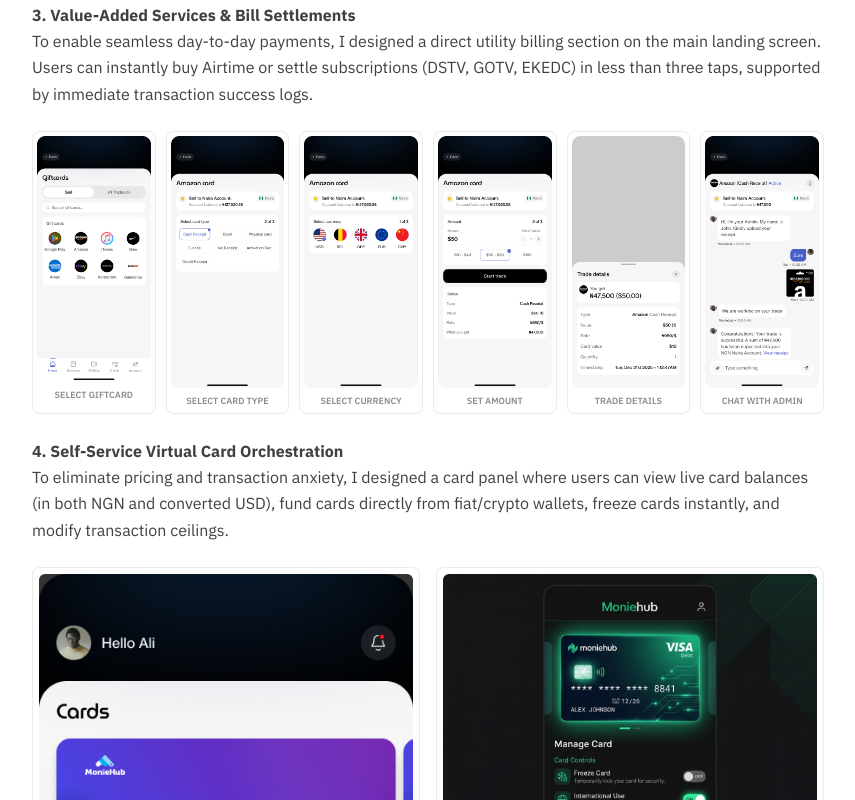
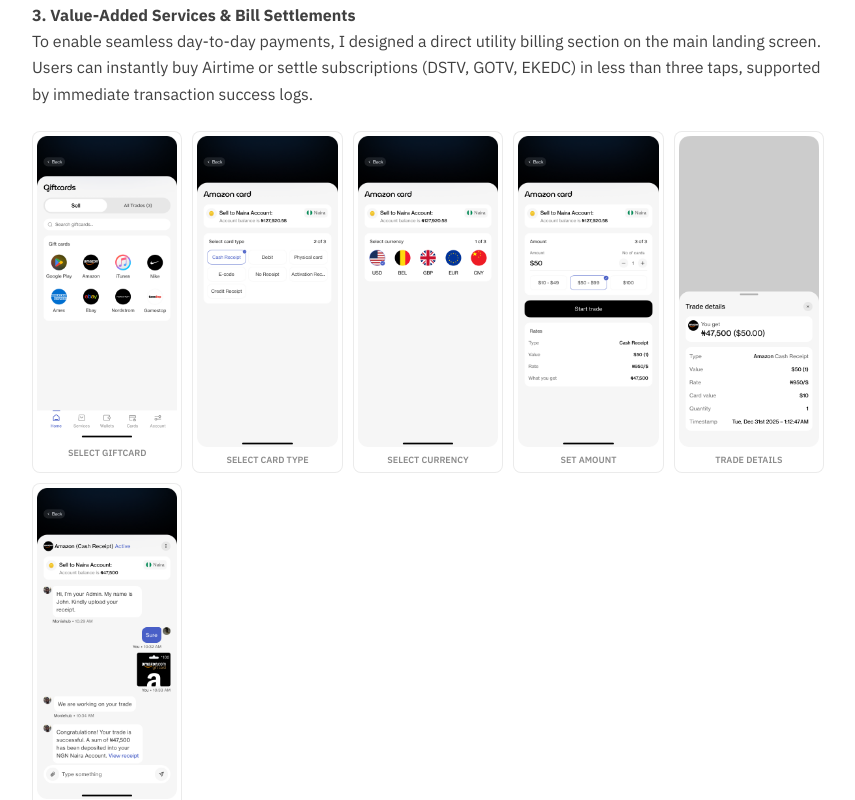
Before and after one commit to AniFUD/portfolio-project, a React (Vite) app: page /selected-work/moniehub in a window 1280 px wide. Shown: the part 2920-3720 px from the top of the page, without its empty margins (392-1247 px from the left). Built offline with nearby package versions, Linux system fonts and the light colour scheme.

Commit message:
auto-sync: modifications on 2026-07-13 13:44:14

```diff
--- a/src/pages/case-studies/Moniehub.jsx
+++ b/src/pages/case-studies/Moniehub.jsx
@@ -180,7 +180,7 @@ export default function MoniehubCaseStudy() {
               </p>
 
               {/* VAS section mockup grid */}
-              <div className="stepper-mockup-grid" style={{ gridTemplateColumns: 'repeat(6, 1fr)', gap: '10px', margin: '24px 0' }}>
+              <div className="stepper-mockup-grid" style={{ gridTemplateColumns: 'repeat(5, 1fr)', gap: '10px', margin: '24px 0' }}>
                 <div style={{ border: '1px solid var(--border-color)', borderRadius: '8px', overflow: 'hidden', padding: '4px', background: 'var(--bg-secondary)' }}>
                   <img src="/figma-screenshots/vas_giftcards.png" alt="Giftcards Screen" style={{ width: '100%', borderRadius: '6px', display: 'block' }} />
                   <div style={{ fontSize: '9px', textAlign: 'center', marginTop: '6px', color: 'var(--text-tertiary)', fontWeight: '600', textTransform: 'uppercase', whiteSpace: 'nowrap', overflow: 'hidden', textOverflow: 'ellipsis' }}>Select Giftcard</div>
```
